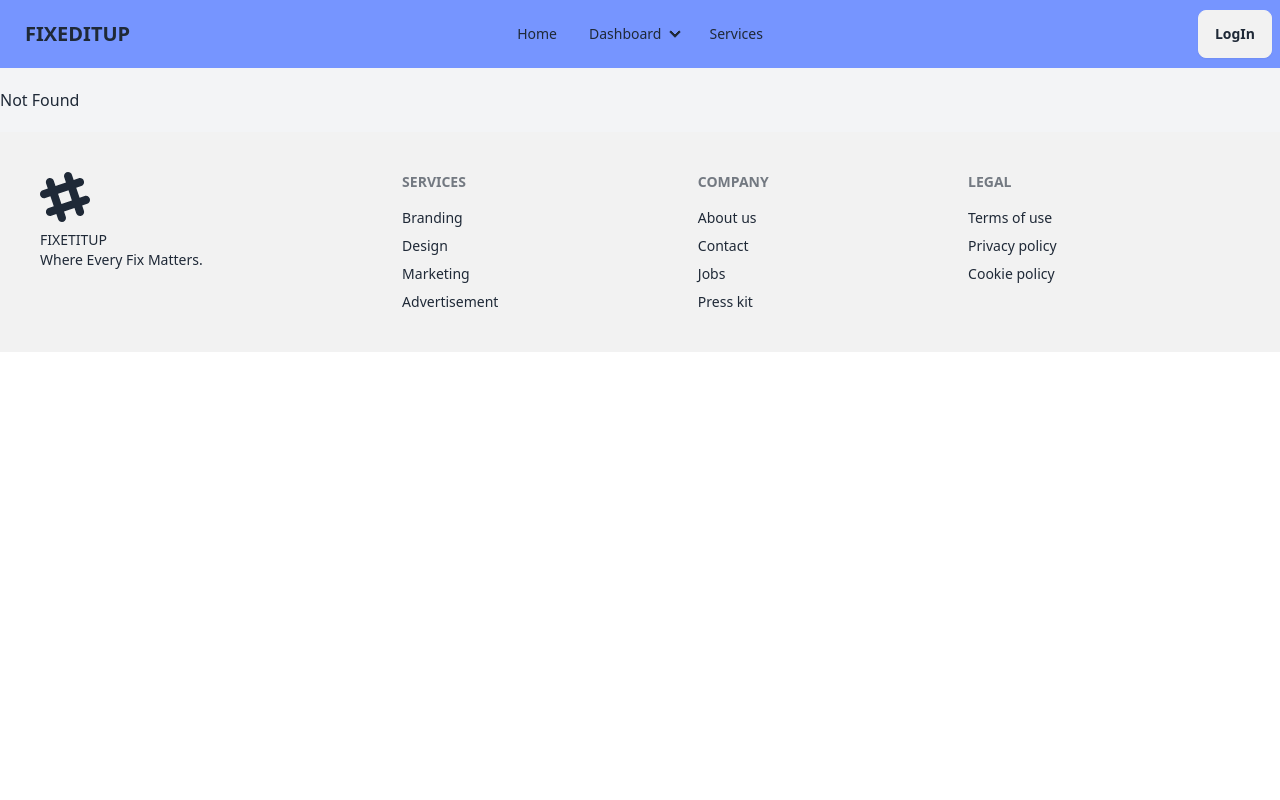
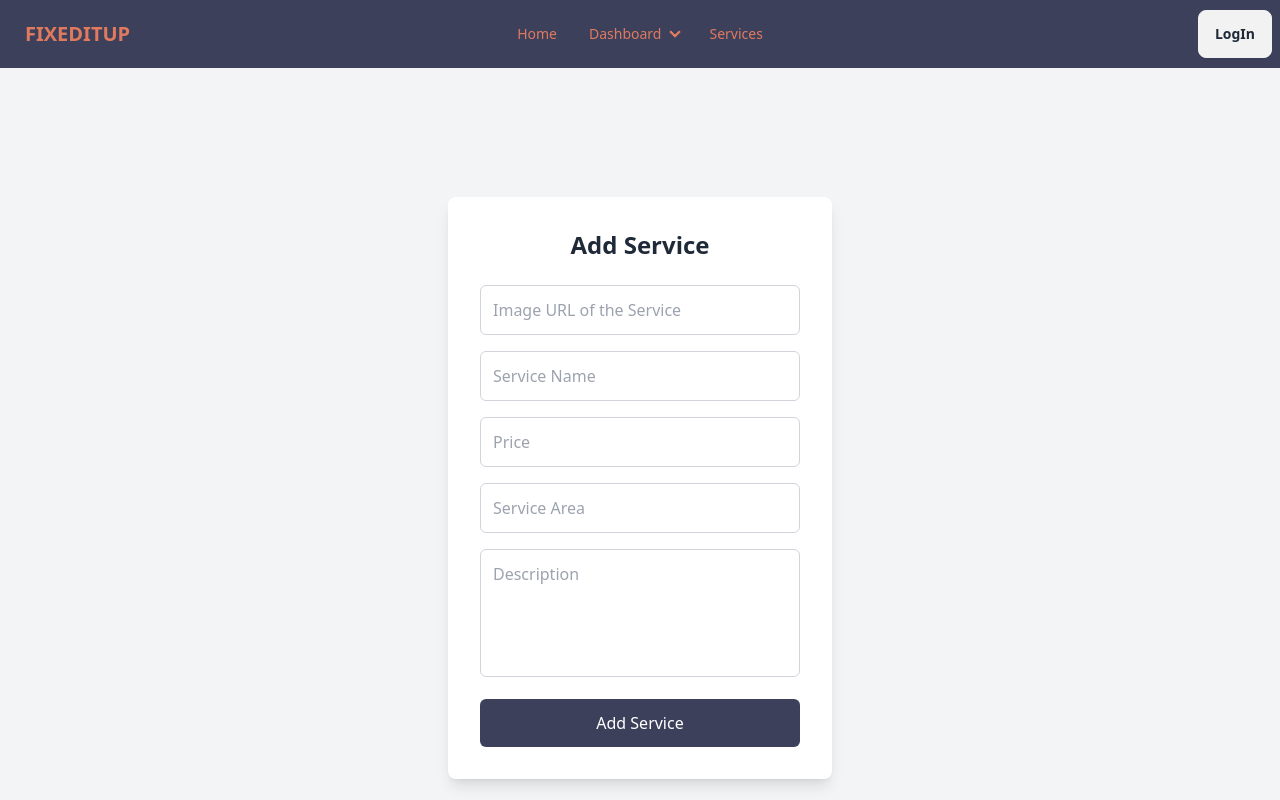
Before and after one commit to TousifSadequeChowdhury/fixeditupClientSide, a React (Vite) app: page /addservice in a window 1280 px wide. Shown: the top 800 px of the page. Built offline with nearby package versions, Linux system fonts and the light colour scheme.

Commit message:
add 'Add Service'

```diff
--- /dev/null
+++ b/src/assets/pages/AddService.jsx
@@ -0,0 +1,100 @@
+import React, { useState } from 'react';
+
+const AddService = () => {
+  const [formData, setFormData] = useState({
+    imageUrl: '',
+    serviceName: '',
+    price: '',
+    serviceArea: '',
+    description: '',
+  });
+
+  const handleChange = (e) => {
+    const { name, value } = e.target;
+    setFormData({
+      ...formData,
+      [name]: value,
+    });
+  };
+
+  const handleSubmit = (e) => {
+    e.preventDefault();
+    console.log('Product added:', formData);
+    // Add your logic to send the formData to the backend or perform other actions
+  };
+
+    return (
+        <div className="flex items-center justify-center min-h-screen bg-gray-100">
+          <div className="bg-white p-8 rounded-lg shadow-lg w-96">
+            <h2 className="text-2xl font-semibold text-center text-gray-800 mb-6">
+              Add Service
+            </h2>
+            <form className="space-y-4" onSubmit={handleSubmit}>
+              {/* Image URL */}
+              <input
+                type="url"
+                name="imageUrl"
+                placeholder="Image URL of the Service"
+                value={formData.imageUrl}
+                onChange={handleChange}
+                className="w-full p-3 border border-gray-300 rounded-md text-gray-700 focus:outline-none focus:ring-2 focus:ring-[#7695FF]"
+                required
+              />
+
+              {/* Service Name */}
+              <input
+                type="text"
+                name="serviceName"
+                placeholder="Service Name"
+                value={formData.serviceName}
+                onChange={handleChange}
+                className="w-full p-3 border border-gray-300 rounded-md text-gray-700 focus:outline-none focus:ring-2 focus:ring-[#7695FF]"
+                required
+              />
+
+              {/* Price */}
+              <input
+                type="number"
+                name="price"
+                placeholder="Price"
+                value={formData.price}
+                onChange={handleChange}
+                className="w-full p-3 border border-gray-300 rounded-md text-gray-700 focus:outline-none focus:ring-2 focus:ring-[#7695FF]"
+                required
+              />
+
+              {/* Service Area */}
+              <input
+                type="text"
+                name="serviceArea"
+                placeholder="Service Area"
+                value={formData.serviceArea}
+                onChange={handleChange}
+                className="w-full p-3 border border-gray-300 rounded-md text-gray-700 focus:outline-none focus:ring-2 focus:ring-[#7695FF]"
+                required
+              />
+
+              {/* Description */}
+              <textarea
+                name="description"
+                placeholder="Description"
+                value={formData.description}
+                onChange={handleChange}
+                className="w-full p-3 border border-gray-300 rounded-md text-gray-700 focus:outline-none focus:ring-2 focus:ring-[#7695FF] h-32 resize-none"
+                required
+              />
+
+              {/* Add Button */}
+              <button
+                type="submit"
+                className="w-full p-3 bg-[#3D405B] text-white rounded-md hover:bg-[#343750] focus:outline-none"
+              >
+                Add Service
+              </button>
+            </form>
+          </div>
+        </div>
+      );
+};
+
+export default AddService;
--- a/src/assets/pages/Login.jsx
+++ b/src/assets/pages/Login.jsx
@@ -12,25 +12,25 @@ const Login = () => {
               <input
                 type="email"
                 placeholder="Email"
-                className="w-full p-3 border border-gray-300 rounded-md text-gray-700 focus:outline-none focus:ring-2 focus:ring-[#7695FF]"
+                className="w-full p-3 border border-gray-300 rounded-md text-gray-700 focus:outline-none focus:ring-2 focus:ring-[#3D405B]"
                 required
               />
               <input
                 type="password"
                 placeholder="Password"
-                className="w-full p-3 border border-gray-300 rounded-md text-gray-700 focus:outline-none focus:ring-2 focus:ring-[#7695FF]"
+                className="w-full p-3 border border-gray-300 rounded-md text-gray-700 focus:outline-none focus:ring-2 focus:ring-[#3D405B]"
                 required
               />
               <button
                 type="submit"
-                className="w-full p-3 bg-[#7695FF] text-white rounded-md hover:bg-[#6478E6] focus:outline-none"
+                className="w-full p-3 bg-[#3D405B] text-white rounded-md hover:bg-[#343750] focus:outline-none"
               >
                 Login
               </button>
             </form>
             <p className="mt-4 text-center text-gray-600">
               Don't have an account?{' '}
-              <Link to="/registration" className="text-[#7695FF] hover:underline">
+              <Link to="/registration" className="text-[#3D405B] hover:underline">
               Sign Up
               </Link>
             </p>
--- a/src/assets/pages/Registration.jsx
+++ b/src/assets/pages/Registration.jsx
@@ -37,7 +37,7 @@ const Registration = () => {
             placeholder="Full Name"
             value={formData.name}
             onChange={handleChange}
-            className="w-full p-3 border border-gray-300 rounded-md text-gray-700 focus:outline-none focus:ring-2 focus:ring-[#7695FF]"
+            className="w-full p-3 border border-gray-300 rounded-md text-gray-700 focus:outline-none focus:ring-2 focus:ring-[#3D405B]"
             required
           />
 
@@ -48,7 +48,7 @@ const Registration = () => {
             placeholder="Email"
             value={formData.email}
             onChange={handleChange}
-            className="w-full p-3 border border-gray-300 rounded-md text-gray-700 focus:outline-none focus:ring-2 focus:ring-[#7695FF]"
+            className="w-full p-3 border border-gray-300 rounded-md text-gray-700 focus:outline-none focus:ring-2 focus:ring-[#3D405B]"
             required
           />
 
@@ -59,7 +59,7 @@ const Registration = () => {
             placeholder="Password"
             value={formData.password}
             onChange={handleChange}
-            className="w-full p-3 border border-gray-300 rounded-md text-gray-700 focus:outline-none focus:ring-2 focus:ring-[#7695FF]"
+            className="w-full p-3 border border-gray-300 rounded-md text-gray-700 focus:outline-none focus:ring-2 focus:ring-[#3D405B]"
             required
           />
 
@@ -70,20 +70,20 @@ const Registration = () => {
             placeholder="Photo URL"
             value={formData.photoURL}
             onChange={handleChange}
-            className="w-full p-3 border border-gray-300 rounded-md text-gray-700 focus:outline-none focus:ring-2 focus:ring-[#7695FF]"
+            className="w-full p-3 border border-gray-300 rounded-md text-gray-700 focus:outline-none focus:ring-2 focus:ring-[#3D405B]"
           />
 
           {/* Submit Button */}
           <button
             type="submit"
-            className="w-full p-3 bg-[#7695FF] text-white rounded-md hover:bg-[#6478E6] focus:outline-none"
+            className="w-full p-3 bg-[#3D405B] text-white rounded-md hover:bg-[#343750] focus:outline-none"
           >
             Register
           </button>
         </form>
         <p className="mt-4 text-center text-gray-600">
           Already have an account?{' '}
-          <Link to="/login" className="text-[#7695FF] hover:underline">
+          <Link to="/login" className="text-[#3D405B] hover:underline">
             Sign In
           </Link>
         </p>
--- a/src/assets/routes/AppRoutes.jsx
+++ b/src/assets/routes/AppRoutes.jsx
@@ -5,6 +5,8 @@ import Home from "../pages/Home";
 import NotFound from "../pages/NotFound";
 import Login from "../pages/Login";
 import Registration from "../pages/Registration";
+import AddService from "../pages/AddService";
+import ManageService from "../pages/ManageService";
 function AppRoutes() {
   return (
     <Routes>
@@ -12,6 +14,8 @@ function AppRoutes() {
       <Route path="*" element={<NotFound/>} />
       <Route path="/login" element={<Login></Login>} />
       <Route path="/registration" element={<Registration/>} />
+      <Route path="/addservice" element={<AddService/>} />
+      <Route path="/manageservice" element={<ManageService/>} />
 
     </Routes>
 
--- a/src/components/Nav.jsx
+++ b/src/components/Nav.jsx
@@ -3,7 +3,7 @@ import { Link } from 'react-router-dom';
 
 const Nav = () => {
     return (
-        <div className="navbar bg-[#7695FF]">
+        <div className="navbar bg-[#3D405B] text-[#E07A5F]">
         <div className="navbar-start">
           <div className="dropdown">
             <div tabIndex={0} role="button" className="btn btn-ghost lg:hidden">
@@ -27,8 +27,8 @@ const Nav = () => {
               <li>
                 <a>Dashboard</a>
                 <ul className="p-2">
-                <li><Link to="/dashboard/add-service">Add Service</Link></li>
-                <li><Link to="/dashboard/manage-service">Manage Service</Link></li>
+                <li><Link to="addservice">Add Service</Link></li>
+                <li><Link to="manageservice">Manage Service</Link></li>
                 <li><Link to="/dashboard/booked-services">Booked Services</Link></li>
                 <li><Link to="/dashboard/service-to-do">Service To Do</Link></li>
                 </ul>
@@ -45,8 +45,8 @@ const Nav = () => {
               <details>
                 <summary>Dashboard</summary>
                 <ul className="p-2">
-                <li><Link to="/dashboard/add-service">Add Service</Link></li>
-                <li><Link to="/dashboard/manage-service">Manage Service</Link></li>
+                <li><Link to="addservice">Add Service</Link></li>
+                <li><Link to="manageservice">Manage Service</Link></li>
                 <li><Link to="/dashboard/booked-services">Booked Services</Link></li>
                 <li><Link to="/dashboard/service-to-do">Service To Do</Link></li>
                 </ul>
```
Also changed, not shown: src/assets/pages/ManageService.jsx (added).
